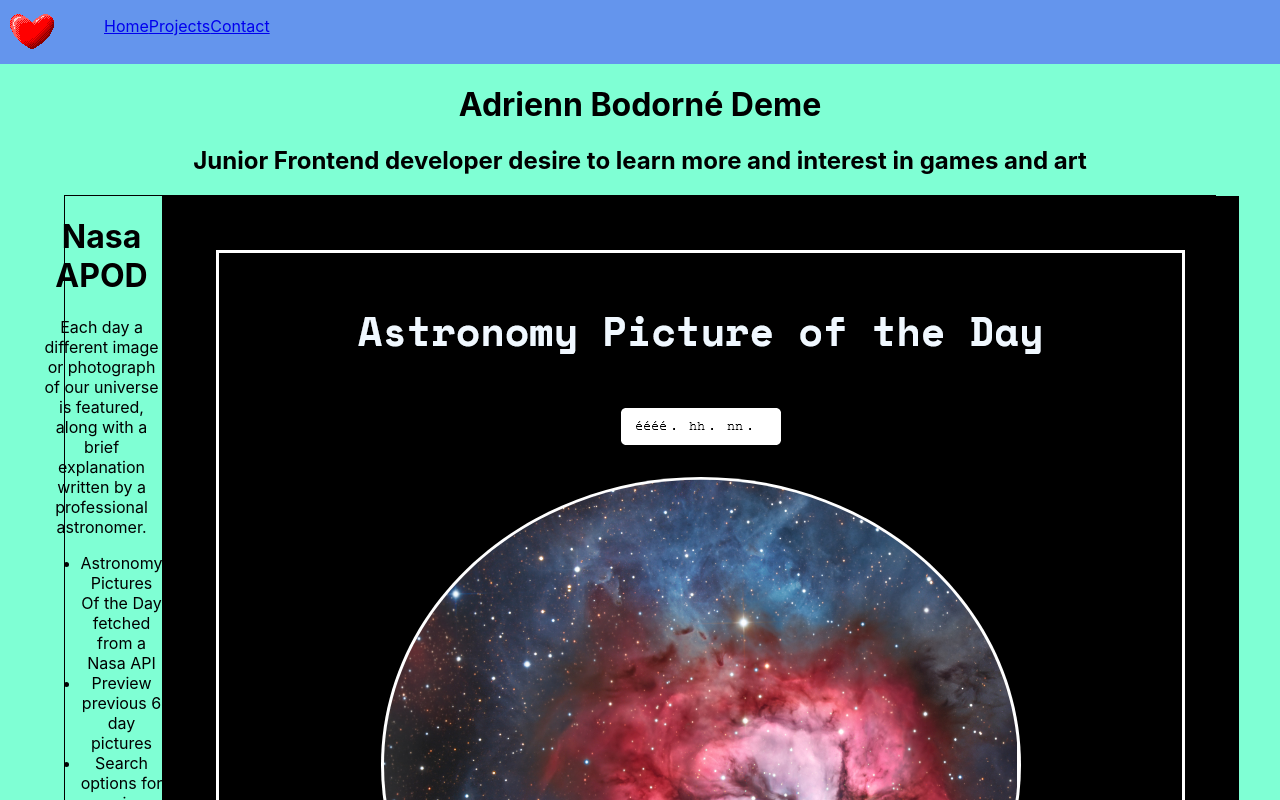
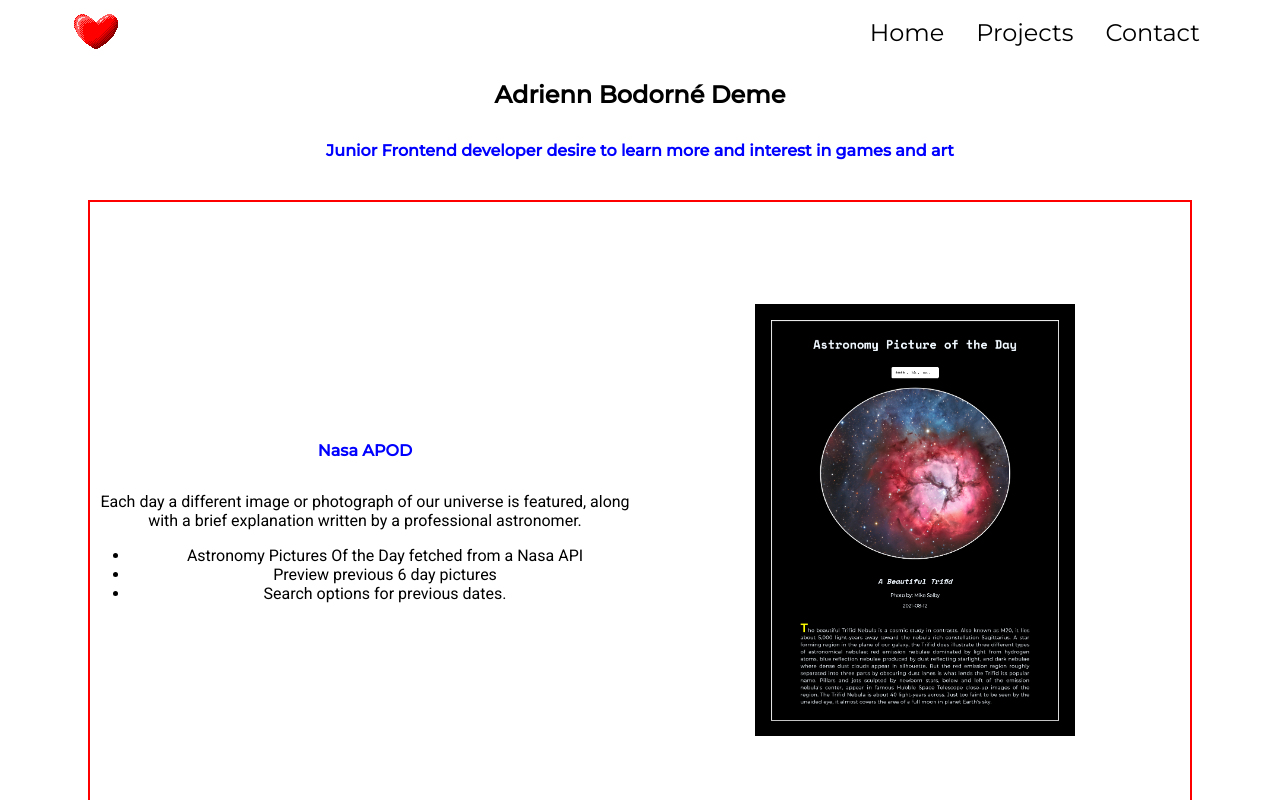
Before and after one commit to Jarmilla/jarmilla.github.io, a React (Create React App) app in the folder jarmilla.github.io/: page / in a window 1280 px wide. Shown: the top 800 px of the page. Built offline with nearby package versions, Linux system fonts and the light colour scheme.

Commit message:
fonts and nav

```diff
--- a/jarmilla.github.io/src/App.css
+++ b/jarmilla.github.io/src/App.css
@@ -1,11 +1,14 @@
+@import url("https://fonts.googleapis.com/css2?family=Roboto:wght@400;500&display=swap");
+@import url("https://fonts.googleapis.com/css2?family=Montserrat:wght@400;500&display=swap");
+
 body {
   margin: 0;
   padding: 0;
   box-sizing: border-box;
-  background-color: aquamarine;
 }
 
 .App {
+  font-family: "Roboto", Arial, Helvetica, sans-serif;
   text-align: center;
 }
 
@@ -13,17 +16,42 @@ nav {
   display: flex;
   position: sticky;
   top: 0;
-  width: 100vw;
-  background-color: cornflowerblue;
+  padding: 0 5%;
+  width: 90vw;
+  background-color: white;
 }
 
 nav ul {
+  flex: 80 auto;
   display: flex;
-  justify-content: space-between;
+  justify-content: right;
+  align-items: center;
 }
 
 nav li {
   list-style: none;
+}
+
+nav li a,
+h1 {
+  text-decoration: none;
+  font-family: Montserrat, Cambria, Cochin, Georgia, Times, "Times New Roman", serif;
+  font-size: 1.5rem;
+  color: black;
+  padding: 1rem;
+  margin: 0;
+}
+
+h2 {
+  font-family: Montserrat, Cambria, Cochin, Georgia, Times, "Times New Roman", serif;
+  font-size: 1rem;
+  color: blue;
+  padding: 1rem;
+  margin: 0;
+}
+
+nav li a:hover {
+  color: deepskyblue;
 }
 
 main {
@@ -33,5 +61,18 @@ main {
 .project-display {
   display: flex;
   justify-content: center;
-  border: 1px solid black;
+  align-items: center;
+  height: 80vh;
+
+  border: 2px solid red;
+  margin: 1.5rem;
 }
+
+.project-text-container,
+.project-img-container {
+  width: 50%;
+}
+
+.project-img-container img {
+  width: 20rem;
+}
--- a/jarmilla.github.io/src/components/ProjectDisplay.js
+++ b/jarmilla.github.io/src/components/ProjectDisplay.js
@@ -1,8 +1,8 @@
 function ProjectDisplay({ project }) {
   return (
     <div className="project-display">
-     <div>
-      <h1>{project.name}</h1>
+     <div className="project-text-container">
+      <h2>{project.name}</h2>
       <p>{project.description}</p>
       <ul>
         {project.features.map((feature, index) => (
@@ -10,8 +10,10 @@ function ProjectDisplay({ project }) {
         ))}
       </ul>
      </div>
-      <div>
-        {Array.isArray(project.image) ? project.image.map((img, index) => <img src={img} alt={project.name} />) : <img src={project.image} alt={project.name} />}
+      <div className="project-img-container">
+
+        {Array.isArray(project.image) ? <img src={project.image[0]} alt={project.name} />
+        /* project.image.map((img, index) => <img key={index} src={img} alt={project.name} /> */ : <img src={project.image} alt={project.name} />}
       </div>
     </div>
   );
```
